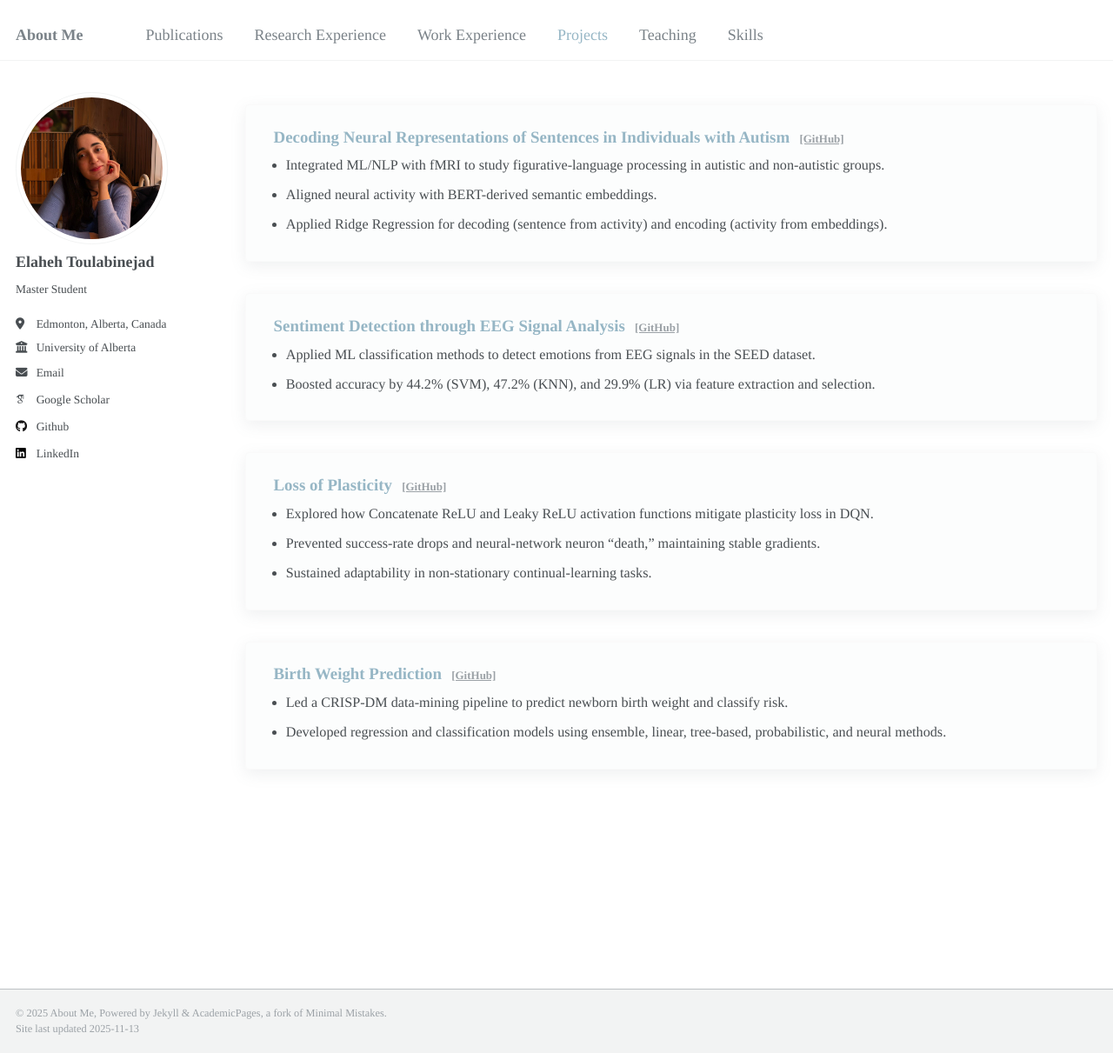
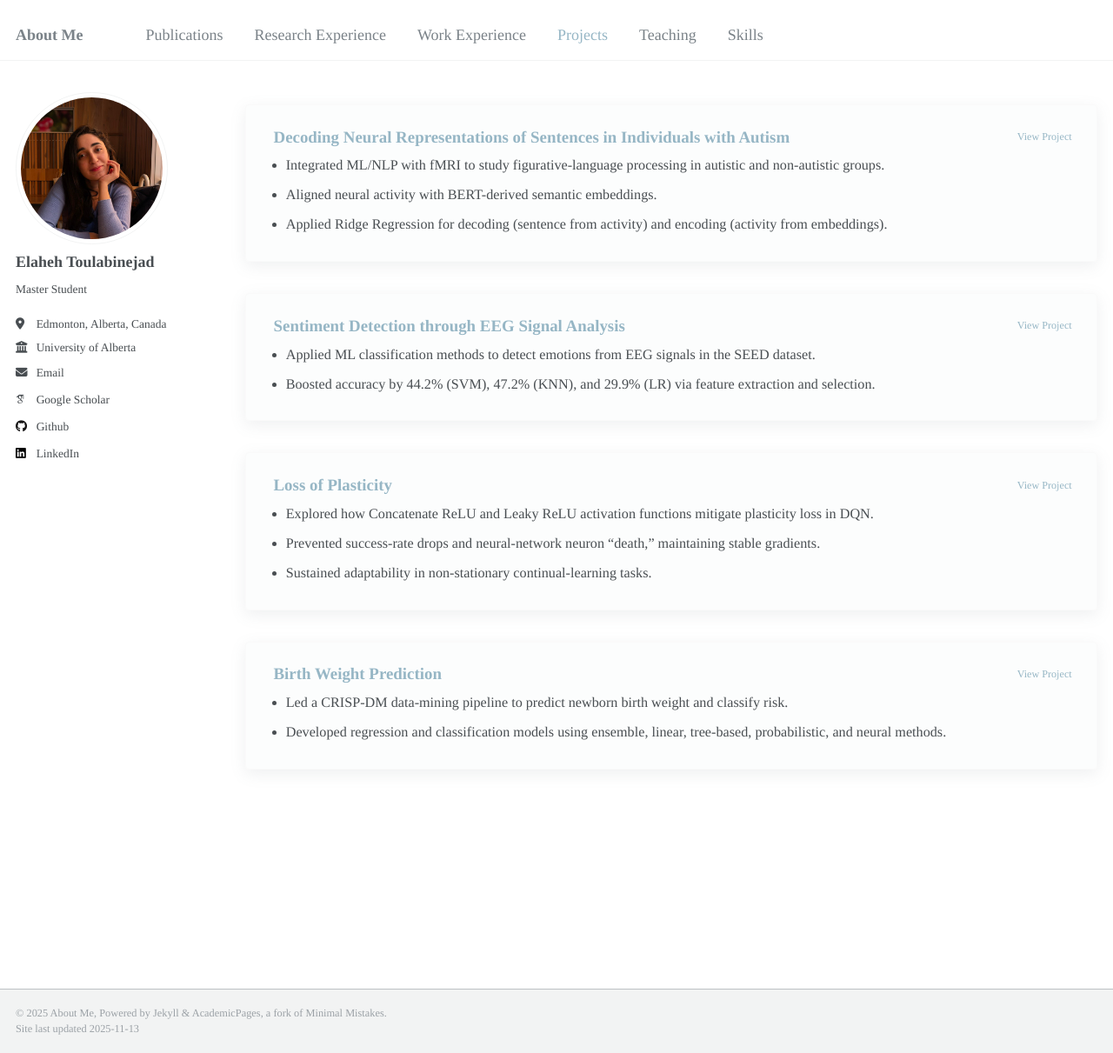
Before and after one commit to ellietoulabi/ellietoulabi.github.io, a Jekyll site: the page built from _pages/projects.md, in a window 1280 px wide and 1211 px high. Shown: the whole window at 87% size. Built offline with Jekyll 4.4.1, drawn with Linux system fonts in a browser that asks for light colours; some web fonts are replaced.

Commit message:
projects link

```diff
--- a/_pages/projects.md
+++ b/_pages/projects.md
@@ -9,8 +9,10 @@ author_profile: true
 
 <div class="projects-page">
   <section class="project">
-    <h3>Decoding Neural Representations of Sentences in Individuals with Autism <a href="https://github.com/ellietoulabi/CMPUT605" target="_blank" rel="noopener noreferrer">[GitHub]</a></h3>
-    <!-- <p class="projects-page__meta">ML/NLP · fMRI · Autism Research</p> -->
+    <div class="project-header">
+      <h3>Decoding Neural Representations of Sentences in Individuals with Autism</h3>
+      <a class="project-link" href="https://github.com/ellietoulabi/CMPUT605" target="_blank" rel="noopener noreferrer">View Project</a>
+    </div>
     <ul>
       <li>Integrated ML/NLP with fMRI to study figurative-language processing in autistic and non-autistic groups.</li>
       <li>Aligned neural activity with BERT-derived semantic embeddings.</li>
@@ -19,8 +21,10 @@ author_profile: true
   </section>
 
   <section class="project">
-    <h3>Sentiment Detection through EEG Signal Analysis <a href="https://github.com/ellietoulabi/eeg_emotion_detection" target="_blank" rel="noopener noreferrer">[GitHub]</a></h3>
-    <!-- <p class="projects-page__meta">EEG · Emotion Detection · ML Classification</p> -->
+    <div class="project-header">
+      <h3>Sentiment Detection through EEG Signal Analysis</h3>
+      <a class="project-link" href="https://github.com/ellietoulabi/eeg_emotion_detection" target="_blank" rel="noopener noreferrer">View Project</a>
+    </div>
     <ul>
       <li>Applied ML classification methods to detect emotions from EEG signals in the SEED dataset.</li>
       <li>Boosted accuracy by 44.2% (SVM), 47.2% (KNN), and 29.9% (LR) via feature extraction and selection.</li>
@@ -28,8 +32,10 @@ author_profile: true
   </section>
 
   <section class="project">
-    <h3>Loss of Plasticity <a href="https://github.com/ellietoulabi/Loss-of-Plasticity" target="_blank" rel="noopener noreferrer">[GitHub]</a></h3>
-    <!-- <p class="projects-page__meta">Deep Reinforcement Learning · Activation Functions</p> -->
+    <div class="project-header">
+      <h3>Loss of Plasticity</h3>
+      <a class="project-link" href="https://github.com/ellietoulabi/Loss-of-Plasticity" target="_blank" rel="noopener noreferrer">View Project</a>
+    </div>
     <ul>
       <li>Explored how Concatenate ReLU and Leaky ReLU activation functions mitigate plasticity loss in DQN.</li>
       <li>Prevented success-rate drops and neural-network neuron “death,” maintaining stable gradients.</li>
@@ -38,8 +44,10 @@ author_profile: true
   </section>
 
   <section class="project">
-    <h3>Birth Weight Prediction <a href="https://github.com/ellietoulabi/Weight-at-Birth-Prediction" target="_blank" rel="noopener noreferrer">[GitHub]</a></h3>
-    <!-- <p class="projects-page__meta">Predictive Modeling · Health Analytics</p> -->
+    <div class="project-header">
+      <h3>Birth Weight Prediction</h3>
+      <a class="project-link" href="https://github.com/ellietoulabi/Weight-at-Birth-Prediction" target="_blank" rel="noopener noreferrer">View Project</a>
+    </div>
     <ul>
       <li>Led a CRISP-DM data-mining pipeline to predict newborn birth weight and classify risk.</li>
       <li>Developed regression and classification models using ensemble, linear, tree-based, probabilistic, and neural methods.</li>
--- a/_sass/_page.scss
+++ b/_sass/_page.scss
@@ -471,27 +471,28 @@ $accent-color: #96B6C5 !default;
     }
   }
 
-  h3 {
-    font-size: 1.05rem;
+  .project-header {
+    display: flex;
+    align-items: center;
+    justify-content: space-between;
+    gap: 1rem;
     margin: 0.2rem 0 0.4rem 0.2rem;
-    color: $accent-color;
 
-    a {
-      font-size: $type-size-7;
-      margin-left: 0.5em;
-      color: mix(#fff, $gray, 25%);
-
-      &:hover {
-        color: $accent-color;
-      }
+    h3 {
+      font-size: 1.05rem;
+      margin: 0;
+      color: $accent-color;
     }
   }
 
-  &__meta {
-    font-style: italic;
-    margin-bottom: 0.65em;
-    color: mix(#fff, $gray, 20%);
-    font-size: inherit;
+  .project-link {
+    font-size: $type-size-6;
+    color: $accent-color;
+    text-decoration: none;
+
+    &:hover {
+      text-decoration: underline;
+    }
   }
 
   ul {
```
